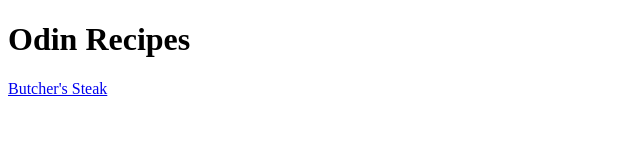
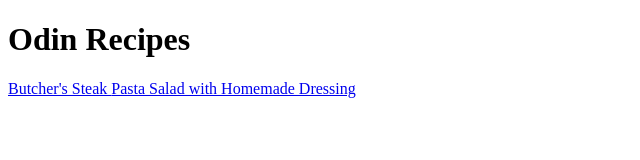
Before and after one commit to DImitriosKaliampos/odin-recipes, a plain HTML site: page index.html in a window 1280 px wide. Shown: the whole page, without its empty margins (0-640 px from the left). Drawn offline with Linux system fonts and the light colour scheme.

Commit message:
Add pasta recipe link

```diff
--- a/index.html
+++ b/index.html
@@ -8,5 +8,6 @@
     <body>
         <h1>Odin Recipes</h1>
         <a href="./steak.html">Butcher's Steak </a>
+        <a href="pasta-salad.html">Pasta Salad with Homemade Dressing</a>
     </body>
 </html>
```
